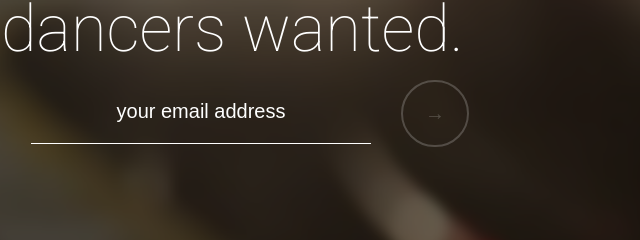
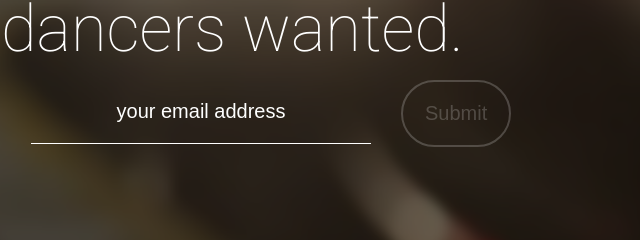
Before and after one commit to ChoreoApps/ChoreoApps.github.io, a plain HTML site: page index.html in a window 1280 px wide. Shown: the part 322-562 px from the top of the page, 439-1079 px from the left. Drawn offline with nearby package versions, Linux system fonts and the light colour scheme.

Commit message:
change button

```diff
--- a/index.html
+++ b/index.html
@@ -33,7 +33,8 @@
           <!-- <form action="" method="POST"> -->
           <form>
             <input class="input" name="email" placeholder="your email address"/>
-            <input class="button" type="submit" value="&rarr;">
+            <!-- <input class="button" type="submit" value="&rarr;"> -->
+            <input class="button" type="submit"/>
           </form>
         </ul>
       </div>
```
